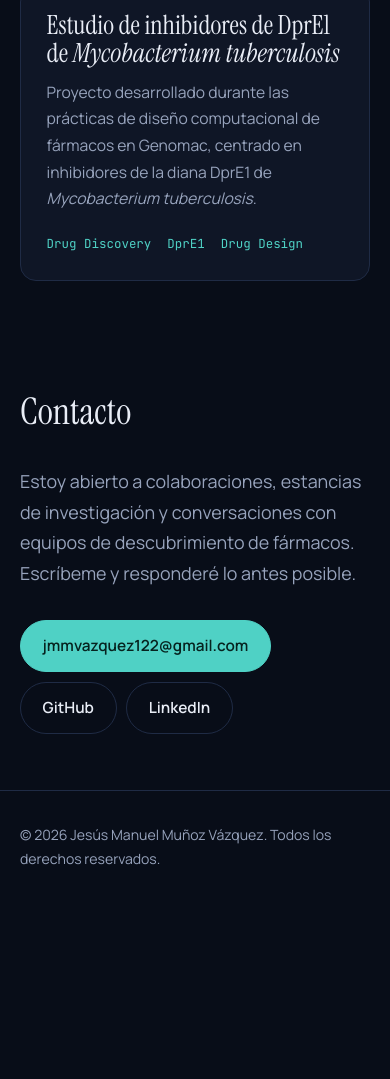
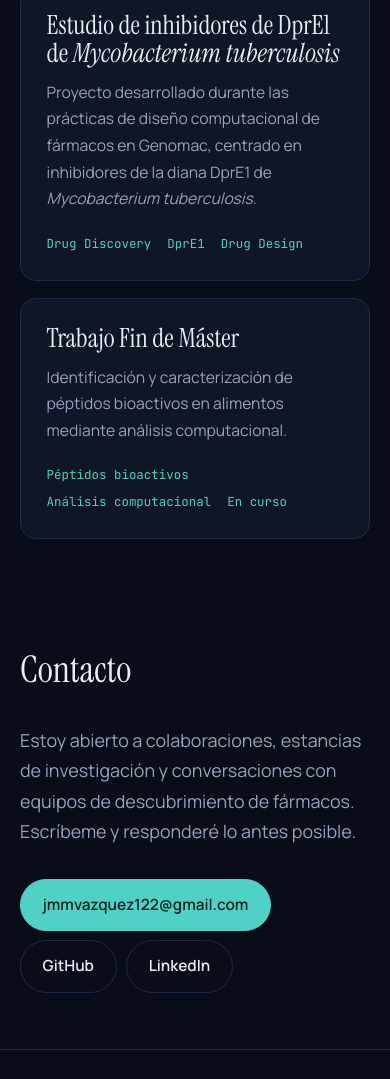
Before and after one commit to jmunoz-R/Portfolio-Web, a plain HTML site: page index.html in a window 390 px wide. Shown: the part 6895-7974 px from the top of the page. Before the commit the page ends 7806 px from the top, so only its background shows below. Drawn offline with Linux system fonts and the light colour scheme.

Commit message:
Update index.html

```diff
--- a/index.html
+++ b/index.html
@@ -142,7 +142,8 @@ footer{padding:2rem 0 2.5rem;color:var(--muted);font-size:.88rem;border-top:1px
   .hero .wrap,.about,.card.feature{grid-template-columns:1fr}
   .helix{order:-1;max-width:110px}                        /* la hélice pasa arriba y se hace pequeña */
   .grid{grid-template-columns:1fr 1fr}
-  .card.feature,.card.mid{grid-column:span 2}
+  .card.feature{grid-column:span 2}
+  .card.mid{grid-column:auto}
   header.top .wrap{gap:.6rem}
   nav{flex:1;justify-content:flex-end}
 }
@@ -399,6 +400,16 @@ footer{padding:2rem 0 2.5rem;color:var(--muted);font-size:.88rem;border-top:1px
             <li>Drug Design</li>
           </ul>
         </article>
+        <article class="card">
+          <h3 data-en="Master's Thesis">Trabajo Fin de Máster</h3>
+          <!-- Cuando avances, amplía esta descripción: métodos, herramientas y resultados -->
+          <p data-en="Identification and characterisation of bioactive peptides in food through computational analysis.">Identificación y caracterización de péptidos bioactivos en alimentos mediante análisis computacional.</p>
+          <ul class="tags">
+            <li data-en="Bioactive peptides">Péptidos bioactivos</li>
+            <li data-en="Computational analysis">Análisis computacional</li>
+            <li data-en="In progress">En curso</li>
+          </ul>
+        </article>
       </div>
     </div>
   </section>
```
